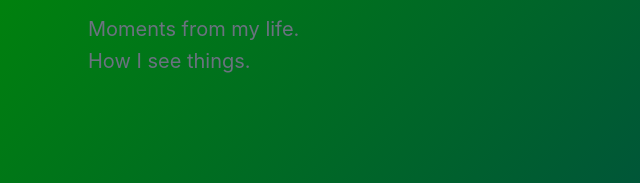
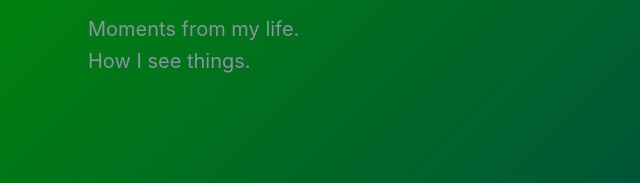
Before and after one commit to moabolins/simple_site, a plain HTML site: page index.html in a window 1280 px wide. Shown: the part 260-443 px from the top of the page, 0-640 px from the left. Drawn offline with Linux system fonts and the light colour scheme.

Commit message:
altered the color of Moments from my life.. text

```diff
--- a/index.html
+++ b/index.html
@@ -103,6 +103,11 @@
             font-size: 1.25rem;
             color: var(--text-light);
             max-width: 600px;
+        }
+
+        .hero p.muted {
+            font-size: 1.25rem;
+            color: #8b92a0;
         }
 
         /* Filter Tabs */
@@ -523,7 +528,7 @@
 
     <section class="hero">
         <h1>Life is good!</h1>
-        <p>Moments from my life. <br>How I see things.</p>
+        <p class="muted">Moments from my life. <br>How I see things.</p>
     </section>
 
     <div class="filters">
```
